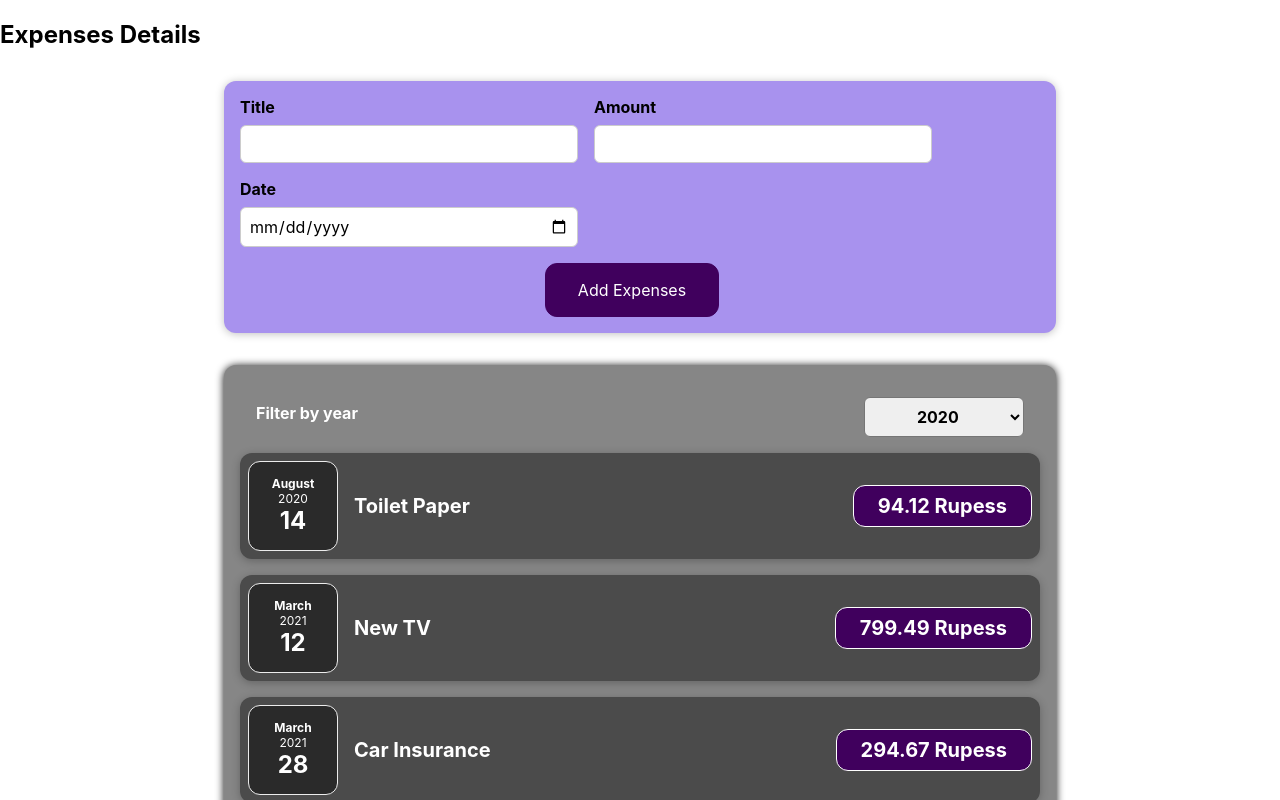
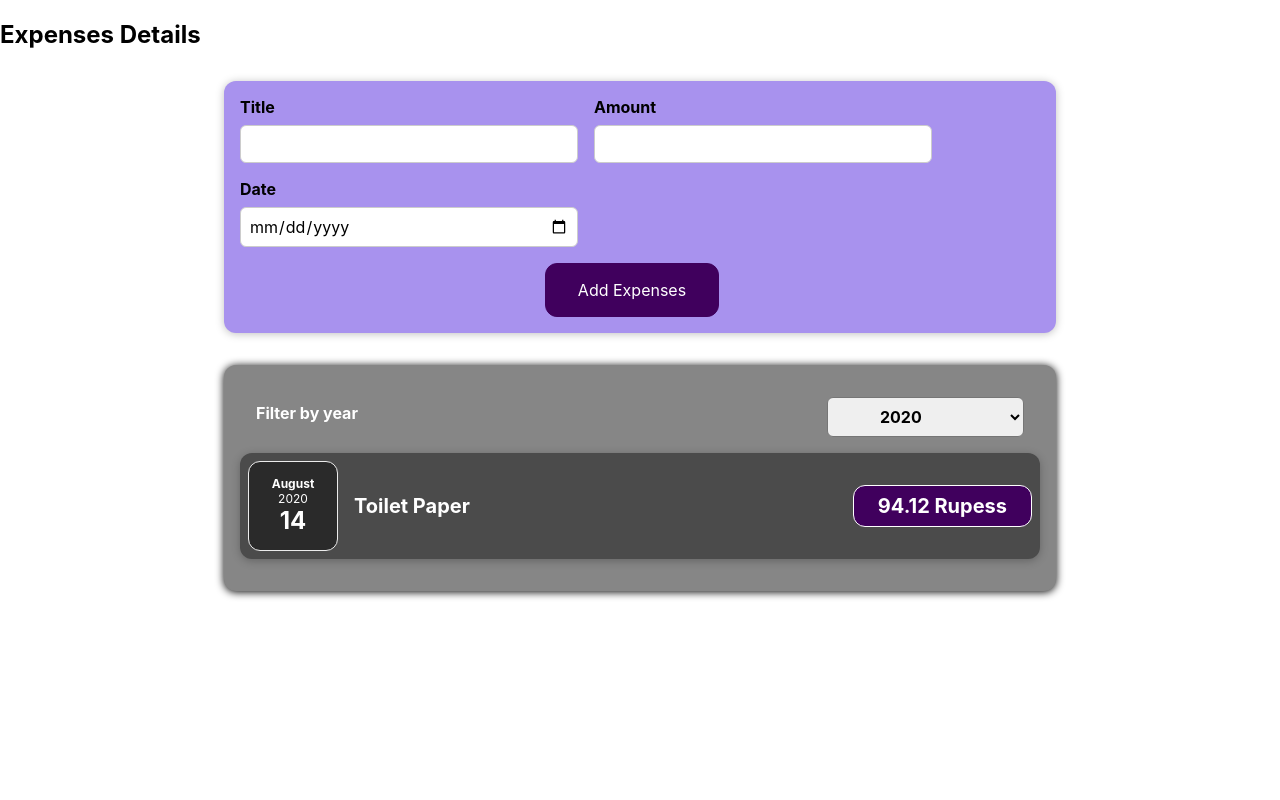
Before and after one commit to Daya00/test-app, a React (Create React App) app: page / in a window 1280 px wide. Shown: the top 800 px of the page. Built offline with nearby package versions, Linux system fonts and the light colour scheme.

Commit message:
add filter button

```diff
--- a/src/components/Expenses/Expenses.js
+++ b/src/components/Expenses/Expenses.js
@@ -9,10 +9,20 @@ const Expense = (props) => {
     const filterChangeHandler = selectedYear => {
         setfilteredYear(selectedYear);
     }
+
+    const filteredExpense = props.items.filter(a => {
+        return a.date.getFullYear().toString() === filteredYear;
+    })
+
+    let expenseContent = <p>No record found..</p>;
+    if (filteredExpense.length > 0) {
+        expenseContent = filteredExpense.map(a => <ExpenseItems key={a.id} title={a.title} amount={a.amount} date={a.date} />);
+    }
+
     return (
         <Card className="expenses">
             <ExpensesFilter selected={filteredYear} onChangeFilter={filterChangeHandler} />
-            {props.items.map(a => <ExpenseItems key={a.id} title={a.title} amount={a.amount} date={a.date} />)}
+            {expenseContent}
         </Card>
     )
 }
--- a/src/components/Expenses/ExpensesFilter.js
+++ b/src/components/Expenses/ExpensesFilter.js
@@ -11,6 +11,7 @@ const ExpensesFilter = (props) => {
       <div className='expenses-filter__control'>
         <label>Filter by year</label>
         <select value={props.selected} onChange={dropwdownChangeHandler}>
+        <option value='Select'>--Select--</option>
           <option value='2022'>2022</option>
           <option value='2021'>2021</option>
           <option value='2020'>2020</option>
```
Also changed, not shown: src/components/NewExpense/NewExpense.js (line endings or trailing spaces).
